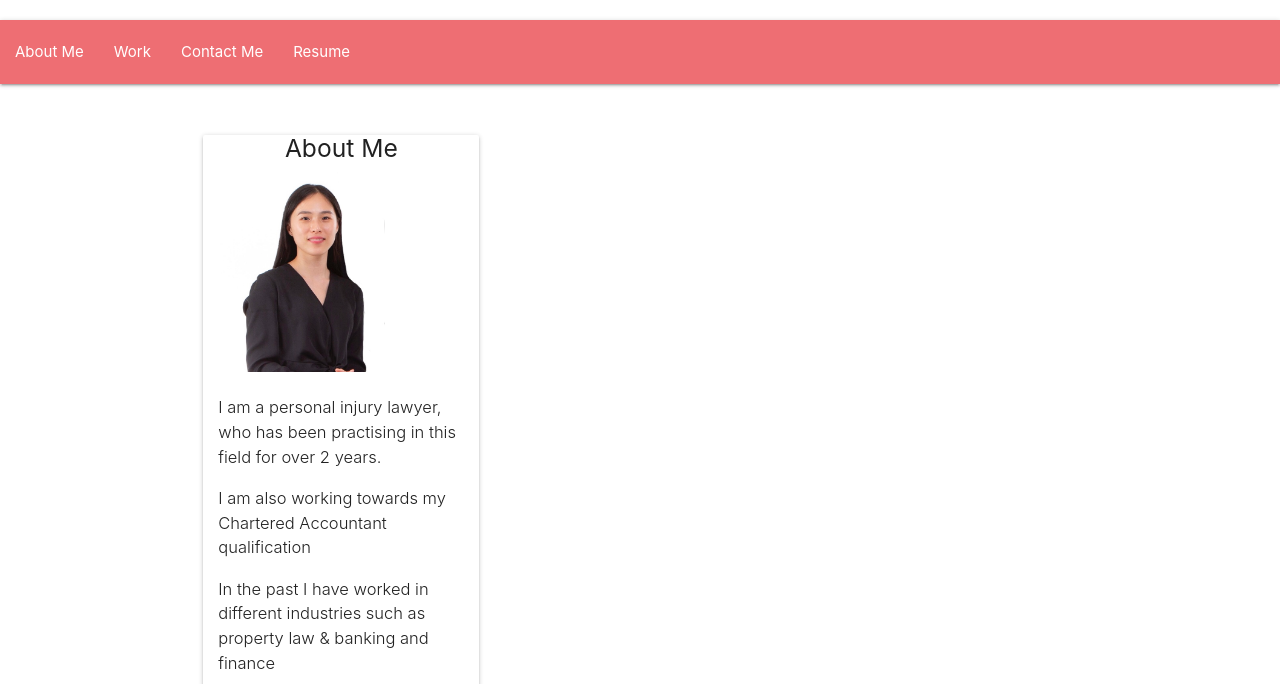
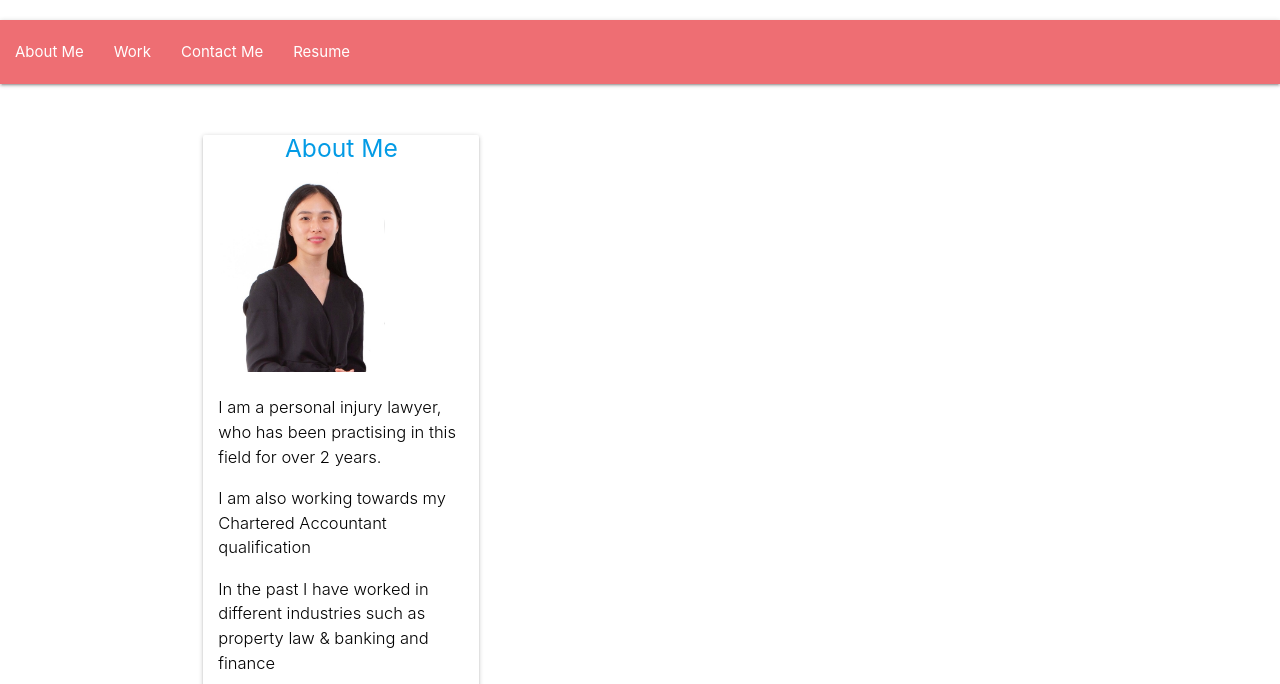
Before and after one commit to anniec9205/Profile2-Annie-Chung, a plain HTML site: page index.html in a window 1280 px wide. Shown: the part 116-800 px from the top of the page. Drawn offline with nearby package versions, Linux system fonts and the light colour scheme.

Commit message:
second card built via html and edited to override materialistic

```diff
--- a/assets/css/style.css
+++ b/assets/css/style.css
@@ -20,3 +20,13 @@ body {
 .about-me img {
   max-height: 200px;
   }
+
+p {
+  color: black;
+  text-w;
+}
+
+h5 {
+  color :#039be5;
+  font-weight: strong;
+}
```
